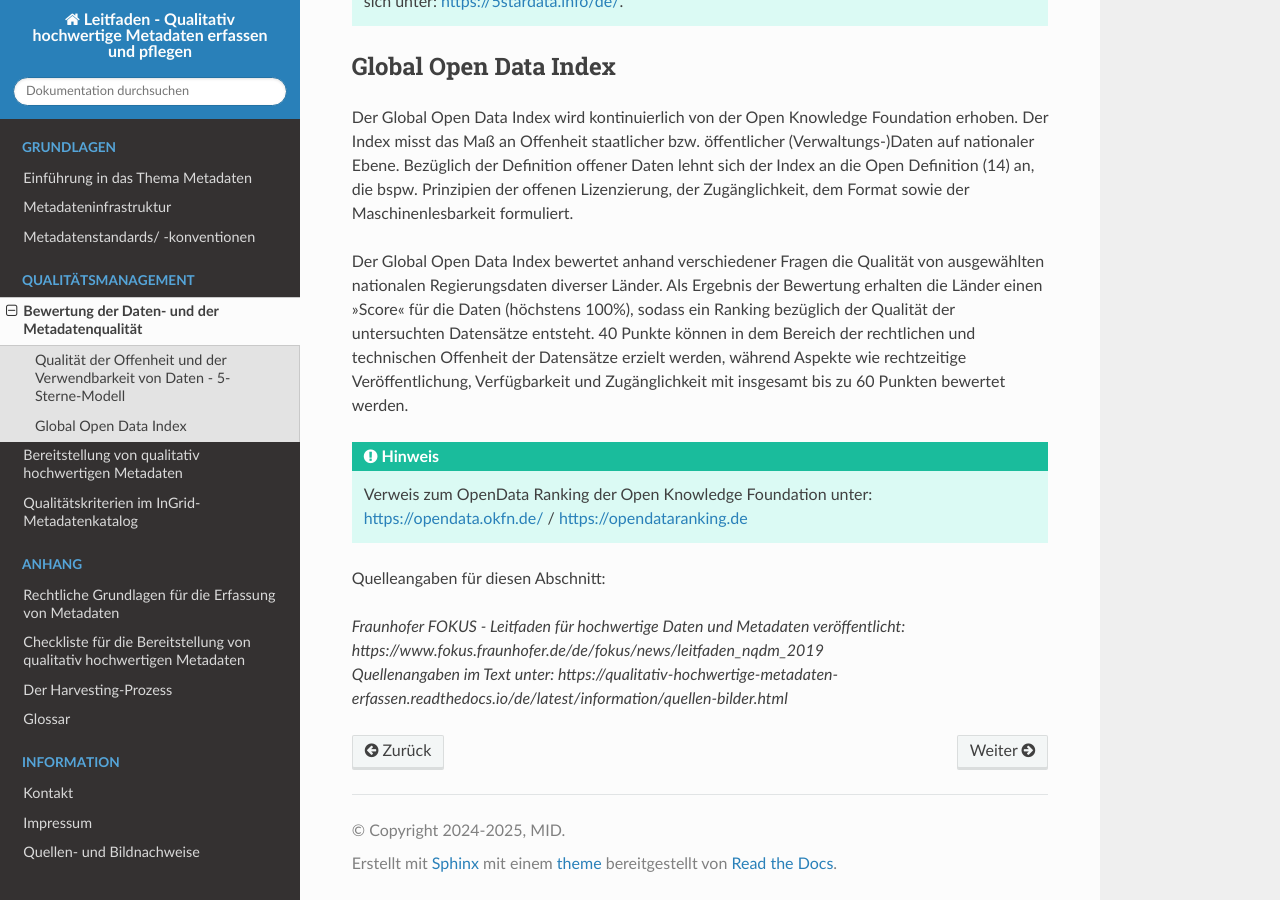
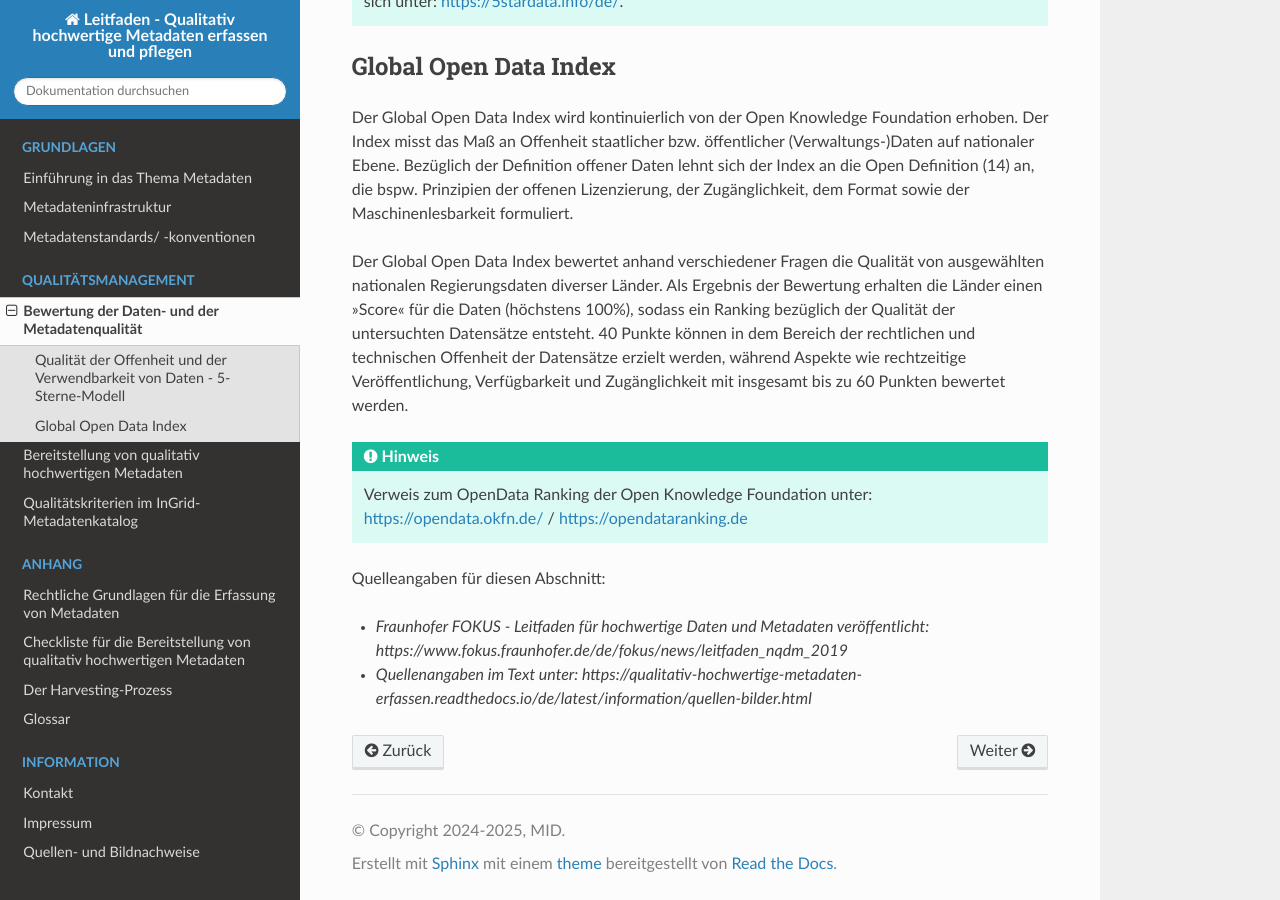
Before and after one commit to tomiwo/ingrid-mdk-st-high-quality-metadata, a Sphinx documentation site: the page built from docs/qualitaetsmanagement/bewertung.rst, in a window 1280 px wide and 900 px high, scrolled down 3257 px. Built offline with Sphinx 7.4.7 and the Read the Docs theme 3.1.0, drawn with Linux system fonts in a browser that asks for light colours.

```diff
--- a/docs/qualitaetsmanagement/bewertung.rst
+++ b/docs/qualitaetsmanagement/bewertung.rst
@@ -140,5 +140,5 @@ Der Global Open Data Index bewertet anhand verschiedener Fragen die Qualität vo
 
 Quelleangaben für diesen Abschnitt:
 
-| *Fraunhofer FOKUS - Leitfaden für hochwertige Daten und Metadaten veröffentlicht: https://www.fokus.fraunhofer.de/de/fokus/news/leitfaden_nqdm_2019*
-| *Quellenangaben im Text unter: https://qualitativ-hochwertige-metadaten-erfassen.readthedocs.io/de/latest/information/quellen-bilder.html*
+- *Fraunhofer FOKUS - Leitfaden für hochwertige Daten und Metadaten veröffentlicht: https://www.fokus.fraunhofer.de/de/fokus/news/leitfaden_nqdm_2019*
+- *Quellenangaben im Text unter: https://qualitativ-hochwertige-metadaten-erfassen.readthedocs.io/de/latest/information/quellen-bilder.html*
```
